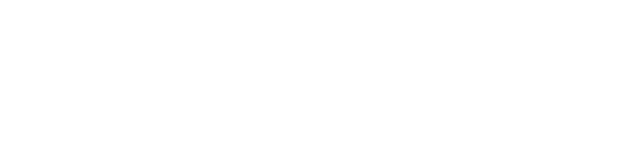
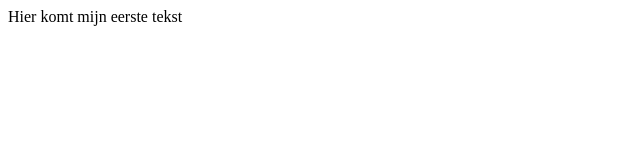
Before and after one commit to joepyeah/joepyeah.github.io, a plain HTML site: page index.html in a window 1280 px wide. Shown: the whole page, without its empty margins (0-640 px from the left). Drawn offline with Linux system fonts and the light colour scheme.

Commit message:
bodytekst en head

```diff
--- a/index.html
+++ b/index.html
@@ -5,3 +5,7 @@
     <title>Het eerste begin</title>
     <meta charset="utf-8">
     </head>
+    <body>
+      Hier komt mijn eerste tekst
+    </body>
+    </html>
```
